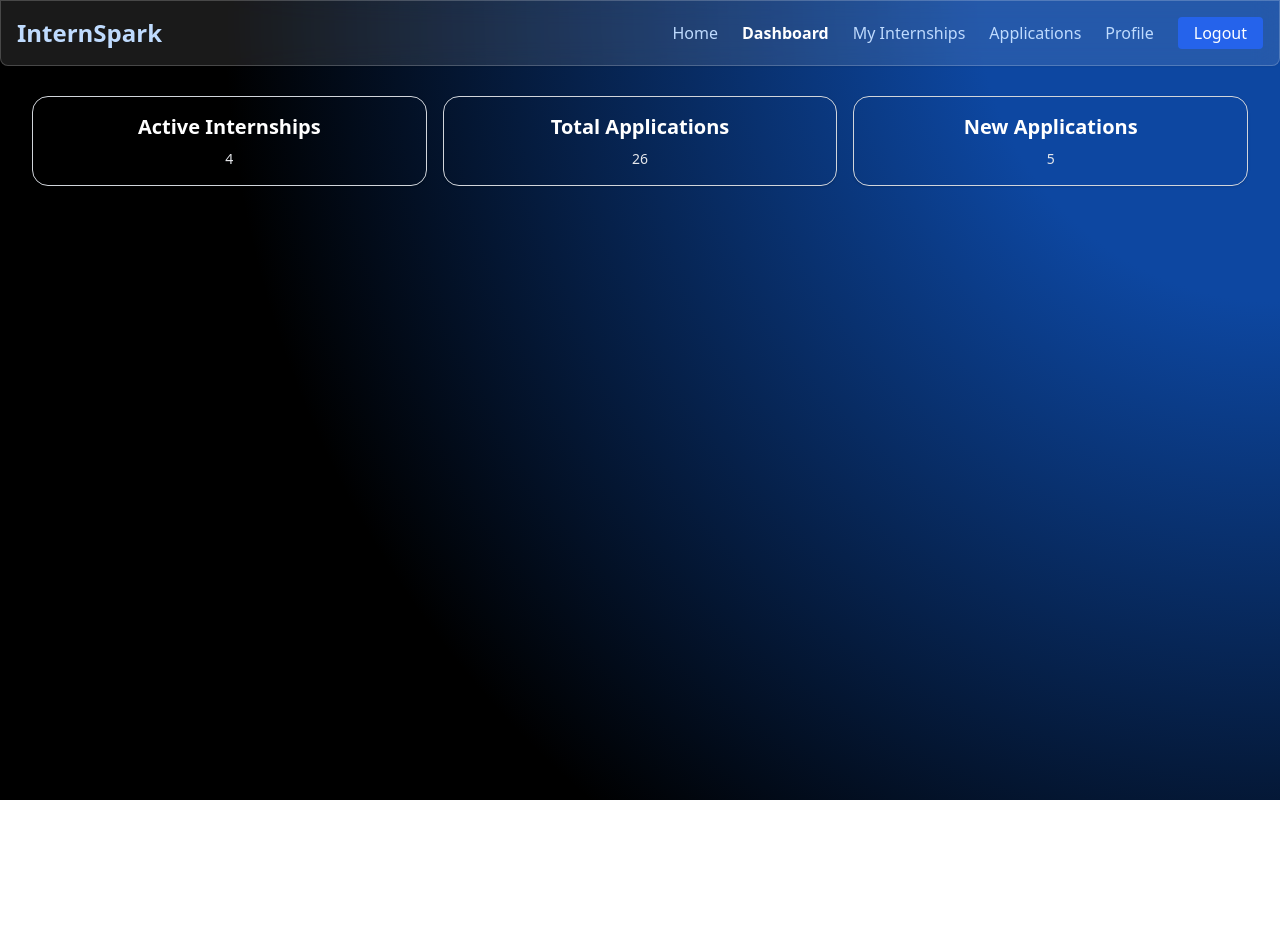
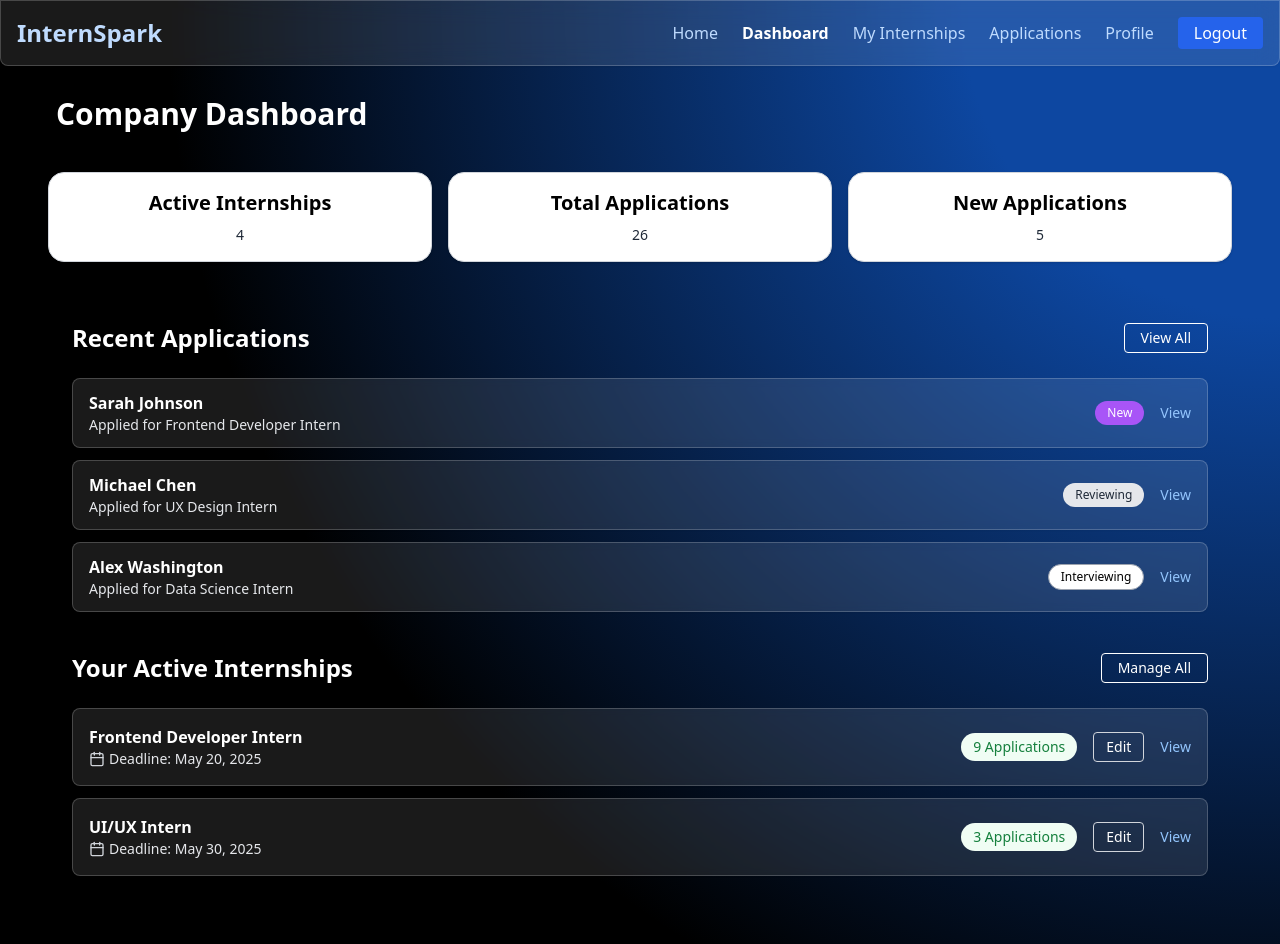
Before and after one commit to Kavisheak/InternSpark, a React (Vite) app: page / in a window 1280 px wide. Both pictures are taken after a click on the link "Dashboard". Before the commit the page ends 800 px from the top, so only its background shows below. Built offline with nearby package versions, Linux system fonts and the light colour scheme.

Commit message:
Created Dashboard

```diff
--- a/src/components/Bg.css
+++ b/src/components/Bg.css
@@ -1,5 +1,5 @@
 
-.all-bg {
+ .all-bg {
   min-height: 100vh;
   background: radial-gradient(circle at top right, #0d47a1 20%, transparent 70%), black;
   background-repeat: no-repeat;
--- a/src/components/Company/CompanyHome.jsx
+++ b/src/components/Company/CompanyHome.jsx
@@ -25,7 +25,9 @@ const CompanyHome = () => {
   const renderPage = (link) => {
     switch (link) {
       case 'Dashboard':
-        return <Dashboard/> ;
+        return <Dashboard
+           gotoMyInternships={()=>handleLinkClick('My Internships')}
+        /> ;
       case 'My Internships':
         return <MyInternships />;
       case 'Applications':
--- a/src/components/Company/CompanyProfile.jsx
+++ b/src/components/Company/CompanyProfile.jsx
@@ -4,6 +4,7 @@ import ContactInfoForm from './ContactInfoForm';
 
 const OutlineButton = ({ text, active, onClick }) => {
   return (
+
     <button
       onClick={onClick}
       className={`
@@ -37,6 +38,7 @@ const CompanyProfile = () => {
 
   return (
     <div className="flex flex-col p-4 bg-transparent">
+      <h1 className='mb-6 ml-6 text-3xl font-bold text-white'>Company Profile</h1>
       <div className='max-w-md'>
       <div className="flex ml-6">
         <OutlineButton
--- a/src/components/Company/CompanyProfileForm.jsx
+++ b/src/components/Company/CompanyProfileForm.jsx
@@ -38,7 +38,7 @@ const CompanyProfileForm = () => {
   ];
 
   return (
-    <div className="p-6 mt-1 ">
+    <div className="p-6 mt-1">
       <div className="grid grid-cols-1 gap-6 md:grid-cols-2">
 
         {/* Profile Card */}
@@ -95,7 +95,7 @@ const CompanyProfileForm = () => {
                   name={name}
                   onChange={handleChange}
                   placeholder={placeholder}
-                  className="w-full px-3 py-2 mt-1 placeholder-gray-400 bg-transparent border border-gray-600 rounded-md focus:ring-white focus:border-white"
+                  className="w-full px-3 py-2 mt-1 placeholder-gray-400 bg-transparent border border-gray-400 rounded-md focus:ring-indigo-500 focus:ring-2 focus:outline-none"
                 />
               </div>
             ))}
@@ -107,7 +107,7 @@ const CompanyProfileForm = () => {
               name="about"
               onChange={handleChange}
               placeholder="Write about your company here..."
-              className="w-full px-3 py-2 mt-1 bg-transparent border border-gray-600 rounded-md focus:ring-white focus:border-white"
+              className="w-full px-3 py-2 mt-1 bg-transparent border border-gray-400 rounded-md focus:outline-none focus:ring-indigo-500 focus:ring-2"
               rows="4"
             />
           </div>
--- a/src/components/Company/ContactInfoForm.jsx
+++ b/src/components/Company/ContactInfoForm.jsx
@@ -24,6 +24,7 @@ const ContactInfoForm = () => {
   };
 
   return (
+    <div className='p-3 mx-6 bg-gray-100 mt-7 rounded-xl'>
     <div className="flex p-4 mt-4 ml-2 ">
       <div className="grid w-full grid-cols-1 gap-6 max-w-10xl md:grid-cols-2">
 
@@ -120,6 +121,7 @@ const ContactInfoForm = () => {
         </div>
       </div>
     </div>
+    </div>
   );
 };
 
--- a/src/components/Company/Dashboard.jsx
+++ b/src/components/Company/Dashboard.jsx
@@ -1,26 +1,39 @@
-import React from 'react'
+import React from 'react';
+import './Dashboard.css';
+import DashboardRecentApplications from './DashboardRecentApplications';
+import DashboardActiveInternships from './DashboardActiveInternships';
 
-const Dashboard = () => {
+const Dashboard = ({gotoMyInternships}) => {
+
+const cards = [
+  { title: 'Active Internships', value: '4' },
+  { title: 'Total Applications', value: '26' },
+  { title: 'New Applications', value: '5' },
+];// card contents up
+
   return (
+    <div className='p-4'>
+      <h1 className='mb-6 ml-6 text-3xl font-bold text-white'>Company Dashboard</h1>
+      {/* cards */}
     <div className="grid grid-cols-1 gap-4 p-4 text-center text-white md:grid-cols-3">
+    {cards.map((card, index) => (
+      <div
+        key={index}
+        className="p-4 text-black bg-white border border-gray-300 shadow rounded-2xl"
+      >
+        <h2 className="mb-2 text-xl font-semibold ">{card.title}</h2>
+        <p className="text-sm text-gray-800">{card.value}</p>
+      </div>
+    ))}
+    </div>
 
-      {/* Card 1 */}
-      <div className="p-4 bg-transparent border border-gray-300 shadow rounded-2xl">
-        <h2 className="mb-2 text-xl font-semibold">Active Internships</h2>
-        <p className="text-sm text-gray-200">4</p>
+
+
+      <div className="p-6 mx-4 mt-5 space-y-8 bg-transparent rounded-xl">
+        <DashboardRecentApplications />
+        <DashboardActiveInternships gotoMyInternships={gotoMyInternships} />
       </div>
 
-      {/* Card 2 */}
-      <div className="p-4 bg-transparent border border-gray-300 shadow rounded-2xl">
-        <h2 className="mb-2 text-xl font-semibold">Total Applications</h2>
-        <p className="text-sm text-gray-200">26</p>
-      </div>
-
-      {/* Card 3 */}
-      <div className="p-4 bg-transparent border border-gray-300 shadow rounded-2xl">
-        <h2 className="mb-2 text-xl font-semibold">New Applications</h2>
-        <p className="text-sm text-gray-200">5</p>
-      </div>
 
 
     </div>
--- /dev/null
+++ b/src/components/Company/DashboardActiveInternships.jsx
@@ -0,0 +1,57 @@
+import React from 'react';
+import { FiCalendar } from 'react-icons/fi';
+
+const DashboardActiveInternships = ({ gotoMyInternships }) => {
+  const internships = [
+    {
+      title: 'Frontend Developer Intern',
+      deadline: 'May 20, 2025',
+      applications: 9,
+    },
+    {
+      title: 'UI/UX Intern',
+      deadline: 'May 30, 2025',
+      applications: 3,
+    },
+  ];
+
+  return (
+    <div>
+      <div className="flex items-center justify-between mt-10 mb-6 ">
+        <h2 className="text-2xl font-semibold text-white">Your Active Internships</h2>
+        <button
+          className="px-4 py-1 text-sm text-white border border-white rounded hover:bg-white/10"
+          onClick={gotoMyInternships}
+        >
+          Manage All
+        </button>
+      </div>
+
+      {internships.map((intern, index) => (
+        <div
+          key={index}
+          className="flex flex-col px-4 py-4 mb-3 border rounded-lg shadow-sm bg-white/10 backdrop-blur-sm border-white/20 md:flex-row md:justify-between md:items-center"
+        >
+          <div>
+            <p className="font-semibold text-white">{intern.title}</p>
+            <p className="flex items-center gap-1 text-sm text-gray-200">
+              <FiCalendar className="w-4 h-4 text-gray-300" />
+              Deadline: {intern.deadline}
+            </p>
+          </div>
+          <div className="flex items-center mt-3 space-x-4 md:mt-0">
+            <span className="px-3 py-1 text-sm font-medium text-green-700 rounded-full bg-green-50">
+              {intern.applications} Applications
+            </span>
+            <button className="px-3 py-1 text-sm text-white border border-gray-300 rounded hover:bg-white/10">
+              Edit
+            </button>
+            <button className="text-sm text-blue-300 hover:underline">View</button>
+          </div>
+        </div>
+      ))}
+    </div>
+  );
+};
+
+export default DashboardActiveInternships;
--- /dev/null
+++ b/src/components/Company/DashboardRecentApplications.jsx
@@ -0,0 +1,40 @@
+import React from 'react';
+
+const applications = [
+  { name: 'Sarah Johnson', role: 'Frontend Developer Intern', status: 'New', statusColor: 'bg-purple-500 text-white' },
+  { name: 'Michael Chen', role: 'UX Design Intern', status: 'Reviewing', statusColor: 'bg-gray-200 text-gray-800' },
+  { name: 'Alex Washington', role: 'Data Science Intern', status: 'Interviewing', statusColor: 'border border-gray-400 text-black bg-white' },
+];
+
+const DashboardRecentApplications = () => {
+  return (
+    <div className="mb-8">
+      <div className="flex items-center justify-between mb-6">
+        <h2 className="text-2xl font-semibold text-white">Recent Applications</h2>
+        <button className="px-4 py-1 text-sm text-white border border-white rounded hover:bg-white/10">View All</button>
+      </div>
+
+      <div className="space-y-3">
+        {applications.map((app, index) => (
+          <div
+            key={index}
+            className="flex items-center justify-between px-4 py-3 border rounded-lg shadow-sm bg-white/10 backdrop-blur-sm border-white/20"
+          >
+            <div>
+              <p className="font-semibold text-white">{app.name}</p>
+              <p className="text-sm text-gray-200">Applied for {app.role}</p>
+            </div>
+            <div className="flex items-center space-x-4">
+              <span className={`text-xs px-3 py-1 rounded-full ${app.statusColor} font-medium`}>
+                {app.status}
+              </span>
+              <button className="text-sm text-blue-300 hover:underline">View</button>
+            </div>
+          </div>
+        ))}
+      </div>
+    </div>
+  );
+};
+
+export default DashboardRecentApplications;
--- a/src/components/Company/MyInternships.jsx
+++ b/src/components/Company/MyInternships.jsx
@@ -2,8 +2,8 @@ import React from 'react'
 
 const MyInternships = () => {
   return (
-    <div className='text-white'>
-      Internship page
+    <div className='p-4'>
+      <h1 className='mb-6 ml-6 text-3xl font-bold text-white'>Manage Internships</h1>
     </div>
   )
 }
```
Also changed, not shown: src/components/Company/Dashboard.css (added), src/index.css (line endings or trailing spaces).
